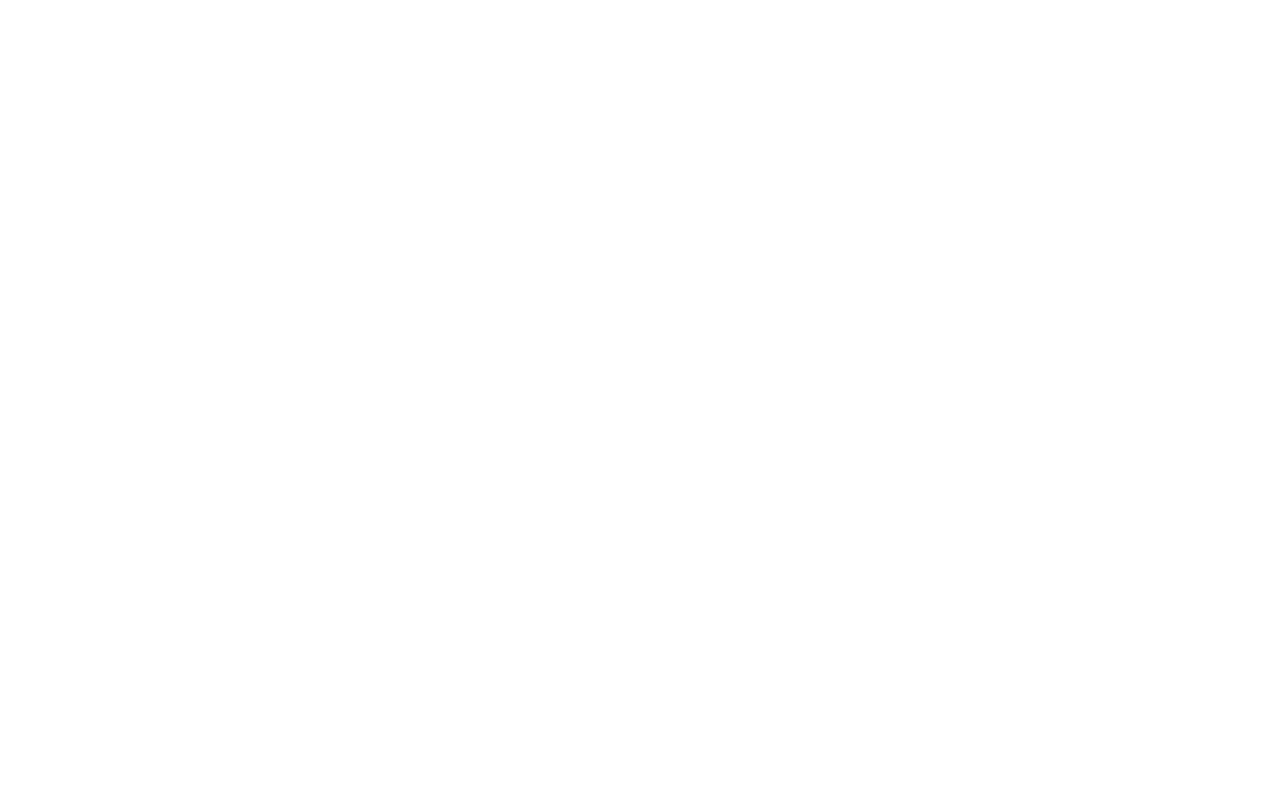
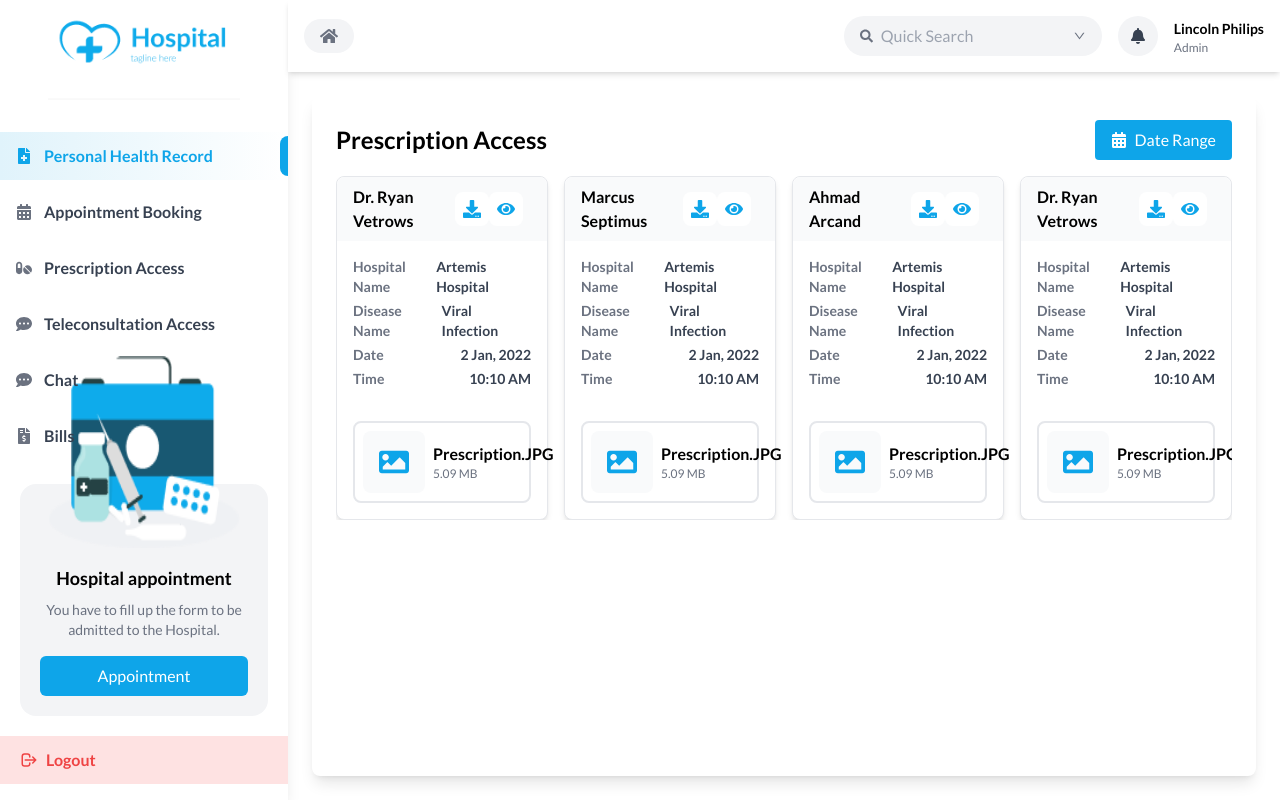
Before and after one commit to Monil072718/Swiftrut-Patient-Management-system, a React (Create React App) app in the folder patient-management-frontend/: page /prescription-acess in a window 1280 px wide. Before the commit this address had no page. Built offline with nearby package versions, Linux system fonts and the light colour scheme.

Commit message:
Prescription done

```diff
--- a/patient-management-frontend/src/App.jsx
+++ b/patient-management-frontend/src/App.jsx
@@ -25,6 +25,7 @@ import PrescriptionPage from './components/Patients/PrescriptionPage';
 import TestReportPage from './components/Patients/TestReportPage';
 import MedicalHistory from './components/Patients/MedicalHistory';
 import AppointmentBookingPage from './components/Patients/AppointmentBookingPage';
+import PrescriptionAccessPage from './components/Patients/PrescriptionAccessPage';
 
 function App() {
   return (
@@ -56,6 +57,7 @@ function App() {
         <Route path="/test-report" element={<TestReportPage />} />
         <Route path="/medical-history" element={<MedicalHistory />} />
         <Route path="/patient-appointment" element={<AppointmentBookingPage />} />
+        <Route path="/prescription-acess" element={<PrescriptionAccessPage />} />
       </Routes>
     </Router>
   );
--- a/patient-management-frontend/src/components/Patients/PatientSidebar.jsx
+++ b/patient-management-frontend/src/components/Patients/PatientSidebar.jsx
@@ -64,13 +64,13 @@ const PatientSidebar = () => {
                         <NavLink
                             to={item.path}
                             className={`relative flex items-center px-4 py-3 text-gray-700 font-semibold ${activeTab === item.label
-                                    ? "text-customBlue"
-                                    : "hover:text-customBlue"
+                                    ? "text-sky-500"
+                                    : "hover:text-sky-500"
                                 } group`}
                         //   onClick={() => handleMenuClick(item.label, item.path)}
                         >
                             <item.icon
-                                className={`mr-3 transition duration-300 z-20 relative ${activeTab === item.label ? "text-customBlue" : "text-gray-500"
+                                className={`mr-3 transition duration-300 z-20 relative ${activeTab === item.label ? "text-sky-500" : "text-gray-500"
                                     }`}
                             />
                             <span className="z-20 relative">{item.label}</span>
@@ -84,7 +84,7 @@ const PatientSidebar = () => {
                             ></div>
 
                             <div
-                                className={`absolute top-50 right-0 h-10 bg-customBlue ${activeTab === item.label
+                                className={`absolute top-50 right-0 h-10 bg-sky-500 ${activeTab === item.label
                                         ? "w-2 opacity-100"
                                         : "group-hover:w-2 opacity-0"
                                     } rounded-tl-lg rounded-bl-lg transition-all duration-300 clip-button z-10`}
@@ -109,7 +109,7 @@ const PatientSidebar = () => {
                         You have to fill up the form to be admitted to the Hospital.
                     </p>
                     <NavLink to={'/patient/appointment-booking'}>
-                        <button className="w-full bg-customBlue text-white py-2 rounded-md">
+                        <button className="w-full bg-sky-500 text-white py-2 rounded-md">
                             Appointment
                         </button>
                     </NavLink>
--- /dev/null
+++ b/patient-management-frontend/src/components/Patients/PrescriptionAccessPage.jsx
@@ -0,0 +1,149 @@
+import React, { useState, useEffect } from "react";
+import {
+    FaCalendarAlt,
+    FaCross,
+    FaDownload,
+    FaEye,
+    FaImage,
+} from "react-icons/fa";
+// import { useBreadcrumb } from "../../context/BreadcrumbContext";
+import logo from "../../assets/images/logo.png";
+import PrescritionModal from "../../components/Patients/PrescritionModal";
+import PatientSidebar from "./PatientSidebar";
+import PatientNavbar from "./PatientNavbar";
+
+const PrescriptionAccessPage = () => {
+    //   const { updateBreadcrumb } = useBreadcrumb();
+    const [showModal, setShowModal] = useState(false);
+    const [selectedPrescription, setSelectedPrescription] = useState(null);
+
+    //   useEffect(() => {
+    //     updateBreadcrumb([
+    //       { label: "Prescription Access", path: "/patient/prescription-access" },
+    //     ]);
+    //   }, [updateBreadcrumb]);
+
+    const prescriptions = [
+        {
+            doctor: "Dr. Ryan Vetrows",
+            hospital: "Artemis Hospital",
+            disease: "Viral Infection",
+            date: "2 Jan, 2022",
+            time: "10:10 AM",
+            fileName: "Prescription.JPG",
+            fileSize: "5.09 MB",
+        },
+        {
+            doctor: "Marcus Septimus",
+            hospital: "Artemis Hospital",
+            disease: "Viral Infection",
+            date: "2 Jan, 2022",
+            time: "10:10 AM",
+            fileName: "Prescription.JPG",
+            fileSize: "5.09 MB",
+        },
+        {
+            doctor: "Ahmad Arcand",
+            hospital: "Artemis Hospital",
+            disease: "Viral Infection",
+            date: "2 Jan, 2022",
+            time: "10:10 AM",
+            fileName: "Prescription.JPG",
+            fileSize: "5.09 MB",
+        },
+        {
+            doctor: "Dr. Ryan Vetrows",
+            hospital: "Artemis Hospital",
+            disease: "Viral Infection",
+            date: "2 Jan, 2022",
+            time: "10:10 AM",
+            fileName: "Prescription.JPG",
+            fileSize: "5.09 MB",
+        },
+    ];
+
+    const openModal = (prescription) => {
+        setSelectedPrescription(prescription);
+        setShowModal(true);
+    };
+
+    const closeModal = () => {
+        setShowModal(false);
+        setSelectedPrescription(null);
+    };
+
+    return (
+        <div className="flex h-screen">
+            <PatientSidebar />
+            <div className="flex-1 flex flex-col">
+                <PatientNavbar currentPage="Profile Setting" />
+                <div className="bg-white p-6 rounded-lg shadow-lg m-6 h-full">
+                    <div className="flex justify-between items-center mb-4">
+                        <h2 className="text-2xl font-semibold">Prescription Access</h2>
+                        <button className="bg-sky-500 text-white px-4 py-2 rounded flex items-center space-x-2">
+                            <FaCalendarAlt />
+                            <span>Date Range</span>
+                        </button>
+                    </div>
+
+                    {/* Prescription Cards */}
+                    <div className="grid grid-cols-4 gap-4 overflow-y-auto custom-scroll">
+                        {prescriptions.map((prescription, index) => (
+                            <div
+                                key={index}
+                                className="border rounded-lg shadow-md bg-white transition"
+                            >
+                                {/* Card Header */}
+                                <div className="flex justify-between items-center px-4 py-2 bg-gray-50 rounded-t-lg">
+                                    <h4 className="font-semibold ">{prescription.doctor}</h4>
+                                    <div className="flex">
+                                        <div className="text-sky-500 text-lg cursor-pointer rounded-lg bg-white p-2">
+                                            <FaDownload onClick={() => openModal(prescription)} />
+                                        </div>
+                                        <div className="text-sky-500 text-lg cursor-pointer rounded-lg bg-white p-2 mr-2">
+                                            <FaEye onClick={() => openModal(prescription)} />
+                                        </div>
+                                    </div>
+                                </div>
+
+                                {/* Card Body */}
+                                <div className="p-4 text-sm text-gray-700 space-y-1">
+                                    <p className="flex justify-between font-semibold">
+                                        <span className="text-gray-500">Hospital Name</span>{" "}
+                                        {prescription.hospital}
+                                    </p>
+                                    <p className="flex justify-between font-semibold">
+                                        <span className="text-gray-500">Disease Name</span>{" "}
+                                        {prescription.disease}
+                                    </p>
+                                    <p className="flex justify-between font-semibold">
+                                        <span className="text-gray-500">Date</span> {prescription.date}
+                                    </p>
+                                    <p className="flex justify-between font-semibold">
+                                        <span className="text-gray-500">Time</span> {prescription.time}
+                                    </p>
+                                </div>
+
+                                {/* Prescription File */}
+                                <div className="flex items-center border-2 m-4 rounded-lg p-2">
+                                    <div className="text-sky-500 rounded-lg p-4 text-3xl bg-gray-50">
+                                        <FaImage />
+                                    </div>
+                                    <div className="ml-2">
+                                        <p className=" font-semibold">{prescription.fileName}</p>
+                                        <p className="text-xs text-gray-500">{prescription.fileSize}</p>
+                                    </div>
+                                </div>
+                            </div>
+                        ))}
+                    </div>
+
+                    {/* Prescription Modal */}
+                    {showModal && selectedPrescription && <PrescritionModal closeModal={closeModal} />}
+                </div>
+            </div>
+        </div>
+    );
+};
+
+export default PrescriptionAccessPage;
```
